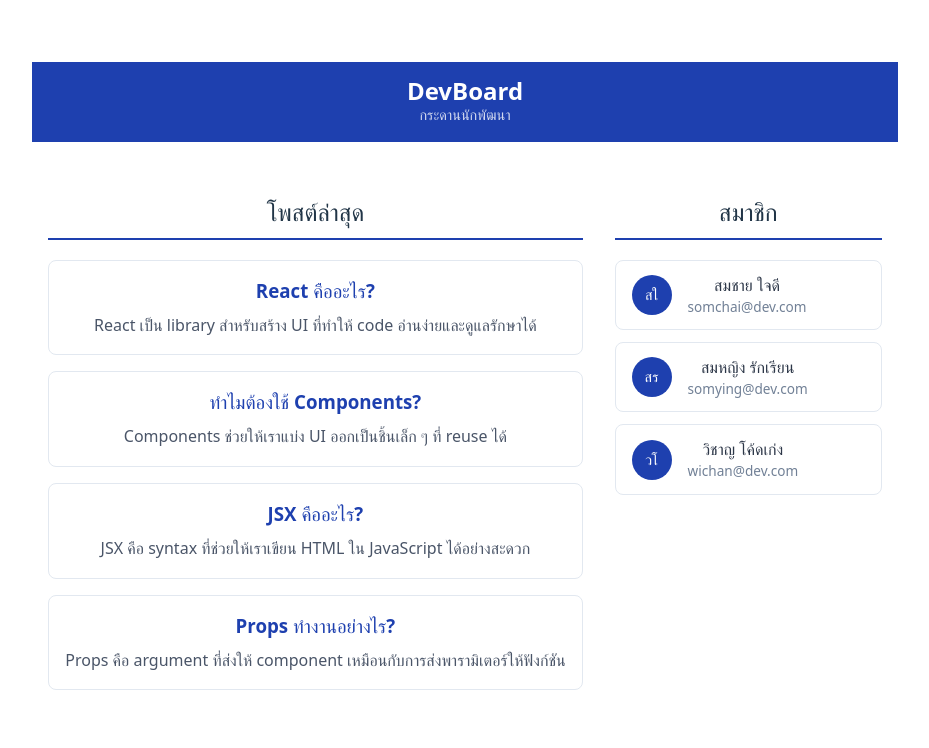
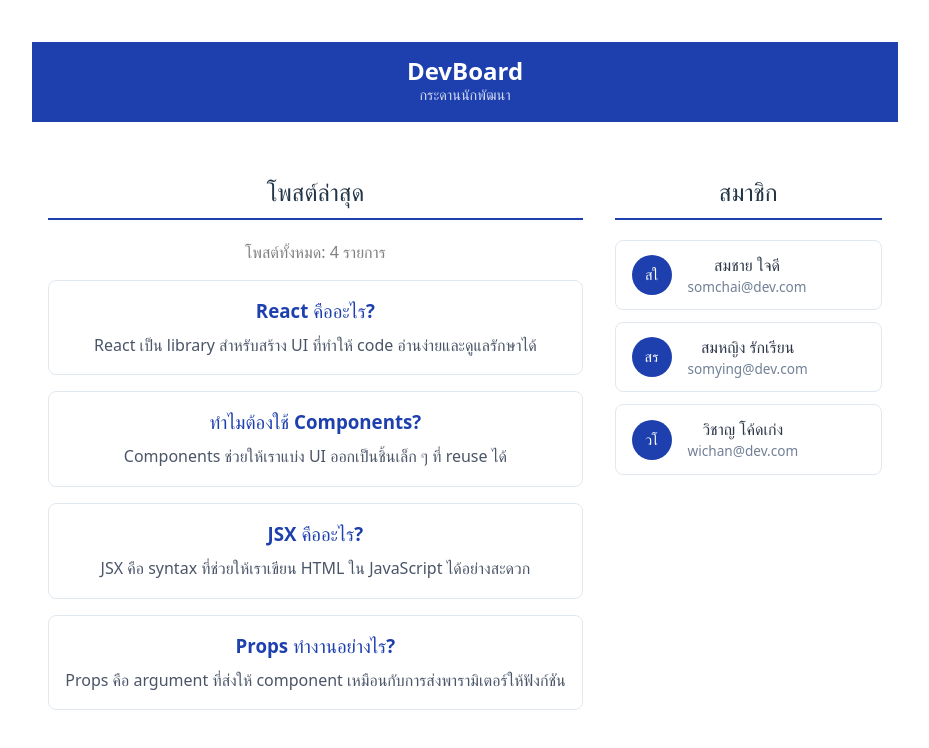
Before and after one commit to 67160386/devboard-67160386, a React (Vite) app: page / in a window 1280 px wide. Shown: the top 748 px of the page, without its empty margins (175-1104 px from the left). Built offline with nearby package versions, Linux system fonts and the light colour scheme.

Commit message:
feat: task1 challenge1 - add postcount component

```diff
--- /dev/null
+++ b/src/components/PostCount.jsx
@@ -0,0 +1,13 @@
+function PostCount({ count }) {
+  return (
+    <p
+      style={{
+        color: "gray",
+      }}
+    >
+      โพสต์ทั้งหมด: {count} รายการ
+    </p>
+  );
+}
+
+export default PostCount;
--- a/src/components/PostList.jsx
+++ b/src/components/PostList.jsx
@@ -1,4 +1,5 @@
 import PostCard from "./PostCard";
+import PostCount from "./PostCount";
 
 function PostList({ posts }) {
   return (
@@ -12,6 +13,7 @@
       >
         โพสต์ล่าสุด
       </h2>
+      <PostCount count={posts.length} />
       {posts.map((post) => (
         <PostCard key={post.id} title={post.title} body={post.body} />
       ))}
```
